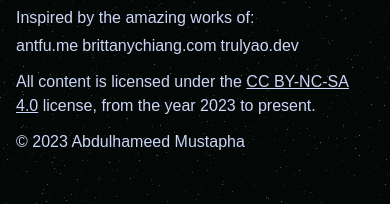
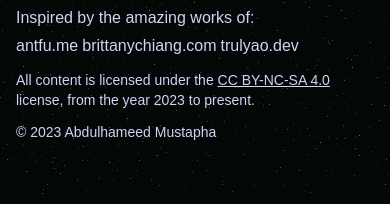
Before and after one commit to devabdultech/abdultech.me, a SvelteKit app: page / in a window 390 px wide. Shown: the part 5839-6043 px from the top of the page. Built offline with nearby package versions, Linux system fonts and the light colour scheme; no server answers.

Commit message:
🎉🛠 Minor fixes

```diff
--- a/src/blog/learning-nextjs.md
+++ b/src/blog/learning-nextjs.md
@@ -1,12 +1,11 @@
 ---
-title: Learning Next.js - A Comprehensive Guide with Code Examples
+title: Learning Next.js
 day: 9
 month: August
 year: 2023
 description: Dive into the world of Next.js and supercharge your web development skills with practical code examples.
 readingTime: '10 min'
 ---
-
 
 # Learning Next.js - A Comprehensive Guide with Code Examples
 
--- a/src/components/sections/Footer.svelte
+++ b/src/components/sections/Footer.svelte
@@ -58,7 +58,7 @@
 			</ul>
 		</div>
 
-		<p class="">
+		<p class="text-sm lg:text-base">
 			All content is licensed under the <a
 				href="https://creativecommons.org/licenses/by-nc-sa/4.0/"
 				target="_blank"
@@ -66,6 +66,6 @@
 			>
 			license, from the year 2023 to present.
 		</p>
-		<p class="">&copy; {currentYear} Abdulhameed Mustapha</p>
+		<p class="text-sm lg:text-base">&copy; {currentYear} Abdulhameed Mustapha</p>
 	</div>
 </footer>
--- a/src/routes/+layout.svelte
+++ b/src/routes/+layout.svelte
@@ -18,7 +18,7 @@
 </script>
 
 <main>
-	<div class="max-w-screen-3xl mx-auto min-h-screen px-4 py-5 md:px-12 md:py-20 lg:px-24 lg:py-0">
+	<div class="mx-auto min-h-screen px-4 py-5 md:px-12 md:py-20 lg:px-24 lg:py-0">
 		<slot />
 	</div>
 
--- a/src/routes/blog/+layout.svelte
+++ b/src/routes/blog/+layout.svelte
@@ -4,19 +4,19 @@
 </script>
 
 <main class="font-space flex h-full w-full flex-col gap-4 text-textPrimary">
-	<nav class="flex items-center justify-between py-0 lg:py-6">
+	<nav class="flex w-full items-center justify-between py-0 lg:py-6">
 		<a href="/">Logo</a>
 		<div class="flex items-center justify-center gap-3">
 			<SocialCard />
 		</div>
 	</nav>
 	<slot />
-	<footer class="my-10 flex gap-2">
-		<p class="">
+	<footer class="my-10 flex gap-2 text-sm lg:text-base">
+		<p>
 			<a href="https://creativecommons.org/licenses/by-nc-sa/4.0/" target="_blank" class="underline"
 				>CC BY-NC-SA 4.0</a
 			>
 		</p>
-		<p class="">&copy; {currentYear} Abdulhameed Mustapha</p>
+		<p>&copy; {currentYear} Abdulhameed Mustapha</p>
 	</footer>
 </main>
```
